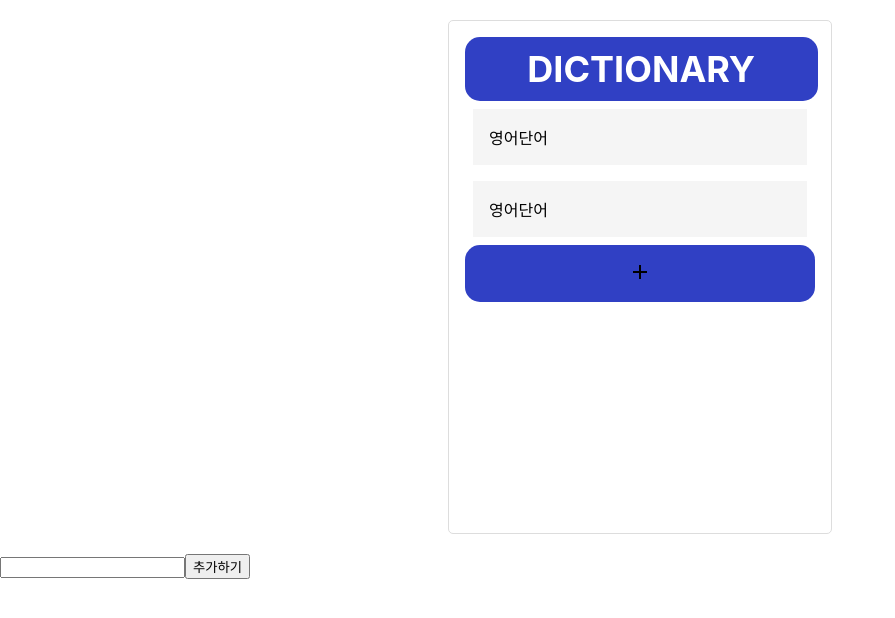
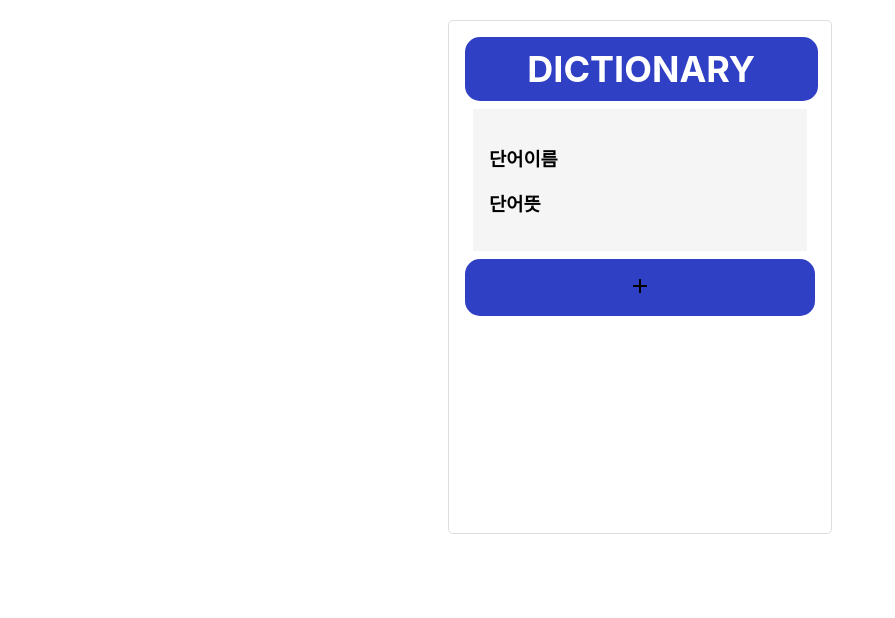
Before and after one commit to oozeume/MiniProject_MyDictionary, a React (Create React App) app in the folder mydictionary/: page / in a window 1280 px wide. Shown: the top 618 px of the page, without its empty margins (0-895 px from the left). Built offline with nearby package versions, Linux system fonts and the light colour scheme.

Commit message:
Action Creator addList함수 수정

```diff
--- a/mydictionary/src/App.js
+++ b/mydictionary/src/App.js
@@ -54,8 +54,6 @@ class App extends React.Component {
                         <Route path="/detail/:index" component={Detail} />
                     </Switch>
                 </Container>
-                <input type="text" ref={this.text} />
-                <button onClick={this.addDicList}>추가하기</button>
             </div>
         );
     }
--- a/mydictionary/src/Detail.js
+++ b/mydictionary/src/Detail.js
@@ -7,20 +7,22 @@ import { deleteList, updateList } from "./redux/modules/dictionary";
 const Detail = (props) => {
     const dispatch = useDispatch();
 
-    const dic_list = useSelector((state) => state.dictionary.list);
-
-    console.log(dic_list);
+    const dic_list = useSelector(state => state.dictionary.list);
+    console.log(dic_list); //
 
     let dic_index = parseInt(props.match.params.index);
 
     return (
         <div>
             <h1>{dic_list[dic_index].text}</h1>
-            <button onClick={() => { props.history.goBack(); }}>뒤로가기</button>
+            <p>{dic_list[dic_index].disc}</p>
+            <button onClick={() => {
+                props.history.goBack(); }}>뒤로가기</button>
             <button onClick={() => {
                 dispatch(deleteList(dic_index));
                 props.history.goBack();
             }}>삭제하기</button>
+
             {/* <button onClick={() => {
                 dispatch(updateList(dic_index));
                 props.history.goBack();
--- a/mydictionary/src/DicAdd.js
+++ b/mydictionary/src/DicAdd.js
@@ -1,18 +1,33 @@
 import React from 'react';
 import styled from 'styled-components';
 
+import { useSelector, useDispatch } from 'react-redux';
+import { addList } from './redux/modules/dictionary';
+
+
 const DicAdd = (props) => {
+    const dispatch = useDispatch(); // 쓸 준비하는 것
+    const input_text = React.useRef(null);
+    const input_disc = React.useRef(null);
+
+    //Ref값 가져와서 연결해줄때 add해주는 함수 만들어줘야겠죠 (input에 text입력하고 추가하기 버튼 눌렀을때)
+    // const addDicList = () => {
+    //     const new_item = this.text.current.value; // input에서 value값 가져오면 담아줄 변수를 만들어준다.
+    //     props.create(new_item);
+    // };
+
+
 
     return (
         <div>
             <ListStyle>
-                <ItemStyle placeholder="단어를 입력하세요."></ItemStyle>
-                <ItemStyle placeholder="뜻을 입력하세요."></ItemStyle>
-                <ItemStyle placeholder="메모를 작성하세요."></ItemStyle>
+                <ItemStyle ref={input_text} placeholder="단어를 입력하세요."></ItemStyle>
+                <ItemStyle ref={input_disc} placeholder="뜻을 입력하세요."></ItemStyle>
+
+
                 <button onClick={() => {
-
-                    props.history.goBack();
-
+                    dispatch(addList(input_text.current.value, input_disc.current.value)); // 이름 넣는 액션 넣어준다
+                    props.history.push("/");
                 }}>작성완료</button>
             </ListStyle>
         </div>
--- a/mydictionary/src/DicList.js
+++ b/mydictionary/src/DicList.js
@@ -12,15 +12,15 @@ const DicList = (props) => {
         <ListStyle>
             {dic_list.map((list, index) => {
                 return (
-                    <ItemStyle
-                        className='list_item'
-                        key={index}
-                        color={list.completed ? "orange" : "aliceblue"}
-                        onClick={() => {
-                            props.history.push('/detail/'+index);
-                        }}
-                    >
-                        {list.text}
+                    <ItemStyle>
+                        <Item className='list_item' key={index}
+                            onClick={() => { props.history.push('/detail/' + index); }}>
+                            <b>{list.text}</b>
+                            <p>{list.disc}</p>
+                        </Item>
+
+
+
                     </ItemStyle>
                 );
             })
@@ -47,6 +47,14 @@ const ItemStyle = styled.div`
     background-color: #F5F5F5;
 `;
 
+const Item = styled.h3`
+
+`;
+
+const ItemDisc = styled.p`
+
+`;
+
 const AddBtn = styled.button`
     border-style: none;
     background-color: #3040C4;
--- a/mydictionary/src/redux/modules/dictionary.js
+++ b/mydictionary/src/redux/modules/dictionary.js
@@ -1,24 +1,25 @@
 // Action
 const LOAD = "dictionary/LOAD";
-const CREATE = "dictionary/CREATE";
+const ADD = "dictionary/ADD"; // 단어를 리스트에 추가한다.
+const CREATE = "dictionary/CREATE"; // 단어를 생성한다.
 const DELETE = "dictionary/DELETE";
 const UPDATE = "dictionary/UPDATE";
 
 // InitialState 기본값, 초기값
 
 const initialState = {
-    list: [ // 원래 string으로 있던걸 dictionary로 바꿔준다.
-        { text: '영어단어', completed: false },
-        { text: '영어단어', completed: false }
-
-
+    list: [
+        { text: '단어이름', disc: '단어뜻' },
     ]
-    // list: ['영화관 가기', '매일 책읽기', '수영 배우기'],
 };
 
 // ActionCreator
 export const loadList = (dictionary) => {
     return { type: LOAD, dictionary };
+}
+
+export const addList = (text, disc) => {
+    return { type: ADD, text, disc };
 }
 
 export const createList = (dictionary) => {
@@ -36,14 +37,20 @@ export const updateList = (dictionary) => {
 
 // Reducer
 export default function reducer(state = initialState, action) {
-    console.log(action);
+
     switch (action.type) {
         case "dictionary/LOAD": {
             return state;
         }
+        case "dictionary/ADD": {
+            console.log(state, action);
+            const new_dic_list = [...state.list,  { text: action.text, disc: action.disc }];
+            return { list: new_dic_list };
+        }
+
         case "dictionary/CREATE": {
             console.log(state, action);
-            const new_dic_list = [...state.list, { text: action.dictionary, completed: false }];
+            const new_dic_list = [...state.list, { text: action.dictionary, disc: action.dictionary }];
             return { list: new_dic_list };
         }
         case "dictionary/DELETE":
@@ -56,8 +63,8 @@ export default function reducer(state = initialState, action) {
 
         case "dictionary/UPDATE": { // 완료로 상태가 바뀐 리스트가 들어가야한다.
             const dic_list = state.list.map((l, index) => {
-                    if(index === action.dictionary){
-                        return {...l, completed: true};
+                if (index === action.dictionary) {
+                    return { ...l, completed: true };
                 } else {
                     return l;
                 }
```
Lines whose indentation alone changed are shown as unchanged.
